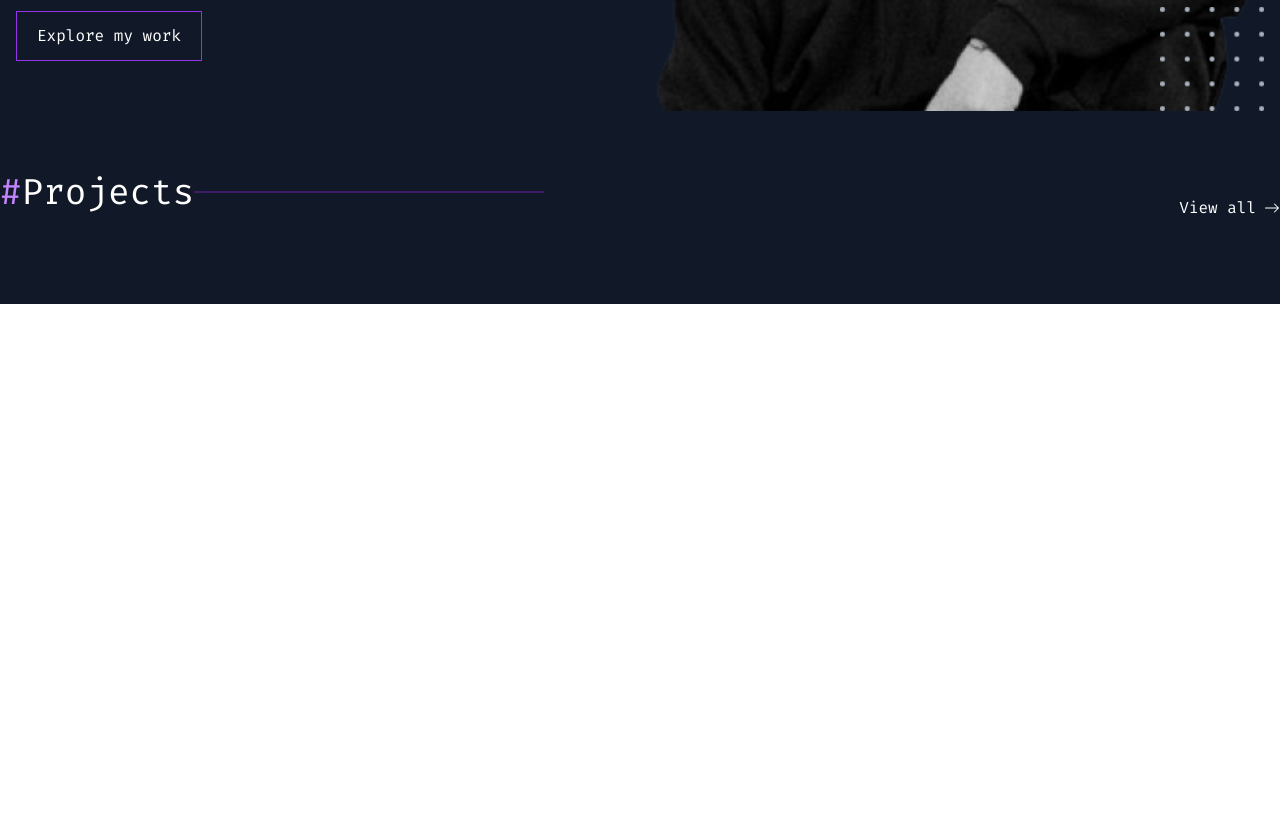
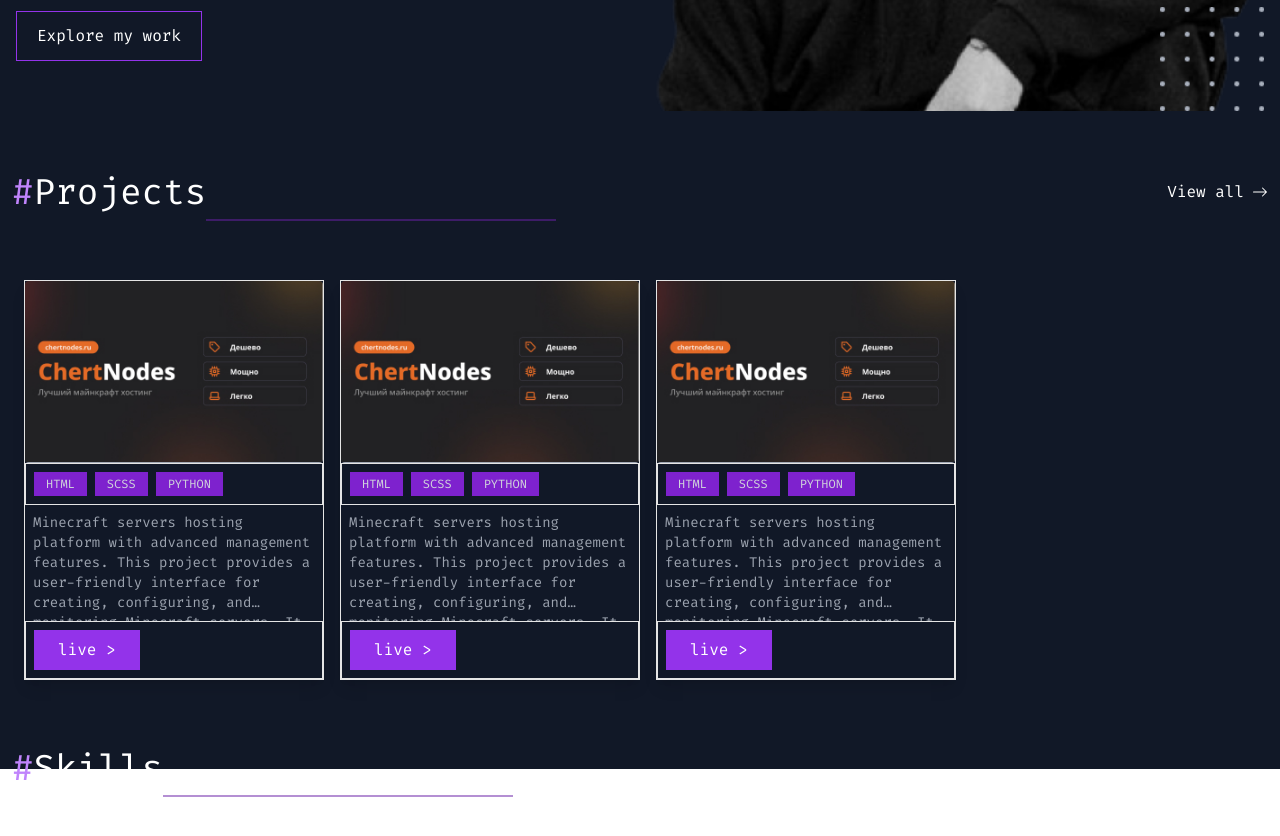
Before and after one commit to astra-at-top/Portfolio, a React (Vite) app: page / in a window 1280 px wide. Shown: the part 520-1356 px from the top of the page. Before the commit the page ends 876 px from the top, so only its background shows below. Built offline with nearby package versions, Linux system fonts and the light colour scheme.

Commit message:
Add project section

```diff
--- a/src/components/landingpage/projectcrads.jsx
+++ b/src/components/landingpage/projectcrads.jsx
@@ -2,9 +2,30 @@ function Projectcards(){
     return(
         <div className='container mx-auto px-4 relative'>
             <img src="/Dots.png" alt="dots" className='absolute top-0 -left-36 ' />
-            <div>
+            <div className="flex flex-wrap justify-center md:justify-start">
+                {[1, 2, 3].map((item, index) => (
+                    <div key={index} className="border shadow-lg overflow-hidden max-w-[300px] m-2">
+                        <div className="">
+                            <img src="/Rectangle.jpg" alt="Project thumbnail" className="w-full h-auto rounded" />
+                            <div>
+                                <div className="flex flex-wrap gap-2 p-2 border">
+                                    <span className="bg-purple-700 text-gray-300 px-3 py-1 text-xs">HTML</span>
+                                    <span className="bg-purple-700 text-gray-300 px-3 py-1 text-xs">SCSS</span>
+                                    <span className="bg-purple-700 text-gray-300 px-3 py-1 text-xs">PYTHON</span>
+                                </div>
 
+                                <p className="text-gray-400 text-sm p-2 line-clamp-5">
+                                    Minecraft servers hosting platform with advanced management features. This project provides a user-friendly interface for creating, configuring, and monitoring Minecraft servers. It includes automatic backups, plugin management, and performance optimization tools.
+                                </p>
+                                <div className="flex justify-start p-2 border">
+                                    <button className="bg-purple-600 hover:bg-purple-600 text-white px-6 py-2 transition duration-300">live &gt;</button>
+                                </div>
+                            </div>
+                        </div>
+                    </div>
+                ))}
             </div>
+
         </div>
     )
 }
--- a/src/components/landingpage/seperators.jsx
+++ b/src/components/landingpage/seperators.jsx
@@ -1,17 +1,20 @@
-function Seperators({title}){
+function Seperators({title , viewall = true}){
     return(
-        <div className="h-px my-10 md:my-20 flex flex-col md:flex-row items-center container mx-auto justify-between">
-            <div className="relative mb-4 md:mb-0">
+        <div className="px-3 h-px my-10 md:my-20 flex flex-row items-center container mx-auto justify-between">
+            <div className="relative  md:mb-0">
                 <span className="text-purple-400 text-2xl md:text-4xl">#</span>
                 <span className="text-white text-2xl md:text-4xl">{title}</span>
-                <div className="h-px bg-purple-800 w-full md:w-[350px] absolute top-full md:top-1/2 left-0 md:left-full transform md:-translate-y-1/2 mt-2 md:mt-0"></div>
+                <div className="h-px bg-purple-800 w-full md:w-[350px] absolute top-full top-1/2 left-0 left-full transform -translate-y-1/2 mt-2 mt-0"></div>
             </div>
-            <div className="text-white text-sm md:text-base pt-4 md:pt-8">
+            {
+                viewall && <div className="text-white text-sm md:text-base  ">
                 View all
                 <svg xmlns="http://www.w3.org/2000/svg" width="16" height="16" fill="currentColor" className="bi bi-arrow-right inline-block ml-2" viewBox="0 0 16 16">
                     <path fillRule="evenodd" d="M1 8a.5.5 0 0 1 .5-.5h11.793l-3.147-3.146a.5.5 0 0 1 .708-.708l4 4a.5.5 0 0 1 0 .708l-4 4a.5.5 0 0 1-.708-.708L13.293 8.5H1.5A.5.5 0 0 1 1 8z"/>
                 </svg>
             </div>
+            }
+
         </div>
     )
 }
--- a/src/pages/landingpage/Home.jsx
+++ b/src/pages/landingpage/Home.jsx
@@ -11,9 +11,9 @@ function Home() {
             <Navbar />
             <Profilelink />
             <Hero />
-            {/* Add other components or sections here */}
             <Seperators title={"Projects"} />
             <Projectcards />
+            <Seperators title={"Skills"} viewall={false} />
         </div>
     );
 }
```
Also changed, not shown: public/Rectangle.jpg (added).
